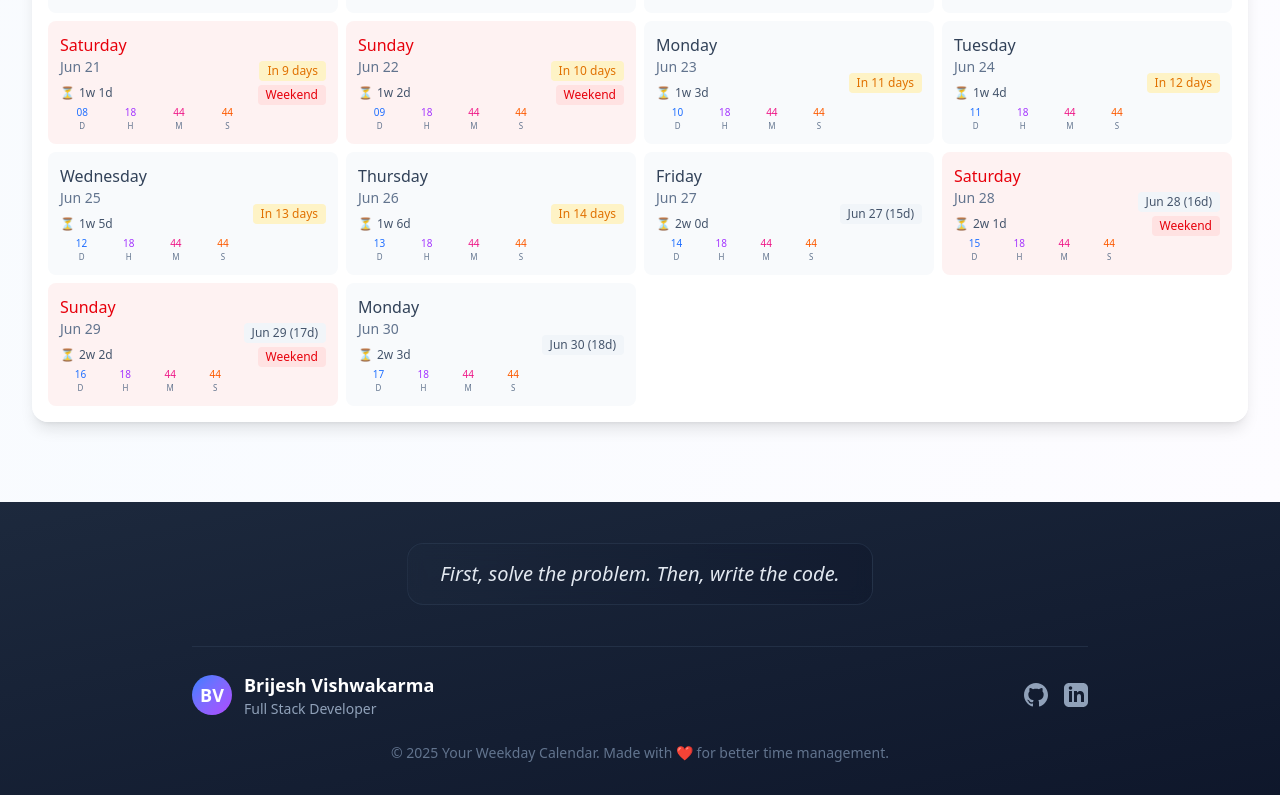
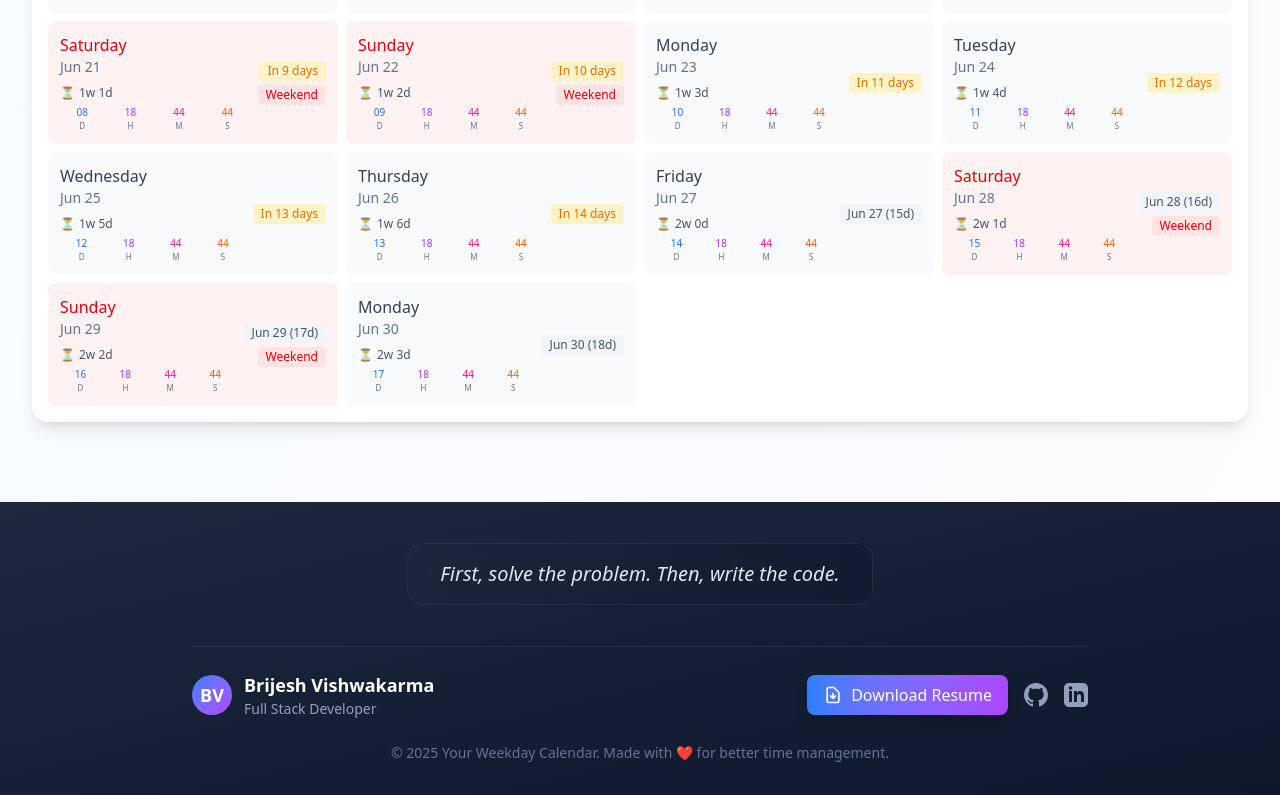
Before and after one commit to programmercodee/date_cal, a React (Vite) app: page / in a window 1280 px wide. Shown: the part 1922-2717 px from the top of the page. Built offline with nearby package versions, Linux system fonts and the light colour scheme.

Commit message:
first commit

```diff
--- a/src/components/WeekdayTracker/index.jsx
+++ b/src/components/WeekdayTracker/index.jsx
@@ -1121,6 +1121,21 @@ export default function WeekdayTracker() {
                 </div>
               </div>
 
+              <div className="flex items-center gap-4">
+                {/* Download Resume Button */}
+                <a
+                  href="/resume.pdf"
+                  download="Brijesh_Vishwakarma_Resume.pdf"
+                  className="flex items-center gap-2 px-4 py-2 bg-gradient-to-r from-blue-500 to-purple-500 text-white rounded-lg hover:from-blue-600 hover:to-purple-600 transform hover:scale-105 transition-all duration-300 shadow-lg hover:shadow-xl focus:outline-none focus:ring-2 focus:ring-blue-500 focus:ring-offset-2 focus:ring-offset-slate-900"
+                >
+                  <svg className="w-5 h-5" fill="none" stroke="currentColor" viewBox="0 0 24 24">
+                    <path strokeLinecap="round" strokeLinejoin="round" strokeWidth={2} d="M12 10v6m0 0l-3-3m3 3l3-3m2 8H7a2 2 0 01-2-2V5a2 2 0 012-2h5.586a1 1 0 01.707.293l5.414 5.414a1 1 0 01.293.707V19a2 2 0 01-2 2z" />
+                  </svg>
+                  <span className="hidden sm:inline">Download Resume</span>
+                  <span className="sm:hidden">Resume</span>
+                </a>
+
+                {/* Social Links */}
                 <div className="flex items-center gap-4 text-slate-400">
                   <a
                     href="https://github.com/programmercodee"
@@ -1142,6 +1157,7 @@ export default function WeekdayTracker() {
                       <path d="M19 0h-14c-2.761 0-5 2.239-5 5v14c0 2.761 2.239 5 5 5h14c2.762 0 5-2.239 5-5v-14c0-2.761-2.238-5-5-5zm-11 19h-3v-11h3v11zm-1.5-12.268c-.966 0-1.75-.79-1.75-1.764s.784-1.764 1.75-1.764 1.75.79 1.75 1.764-.783 1.764-1.75 1.764zm13.5 12.268h-3v-5.604c0-3.368-4-3.113-4 0v5.604h-3v-11h3v1.765c1.396-2.586 7-2.777 7 2.476v6.759z" />
                     </svg>
                   </a>
+                </div>
               </div>
             </div>
 
```
Lines whose indentation alone changed are shown as unchanged.
